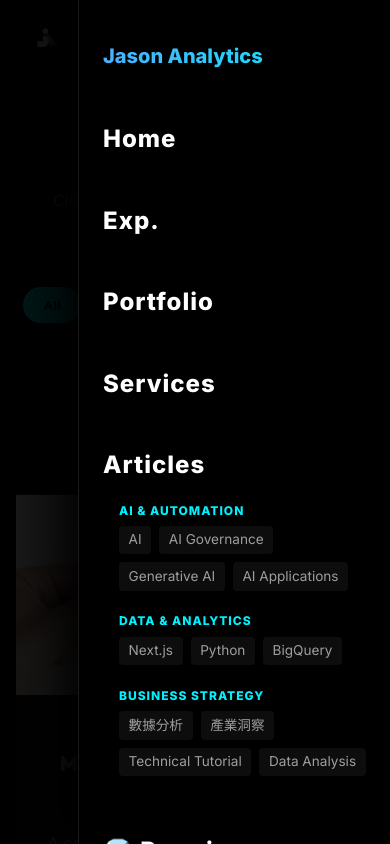
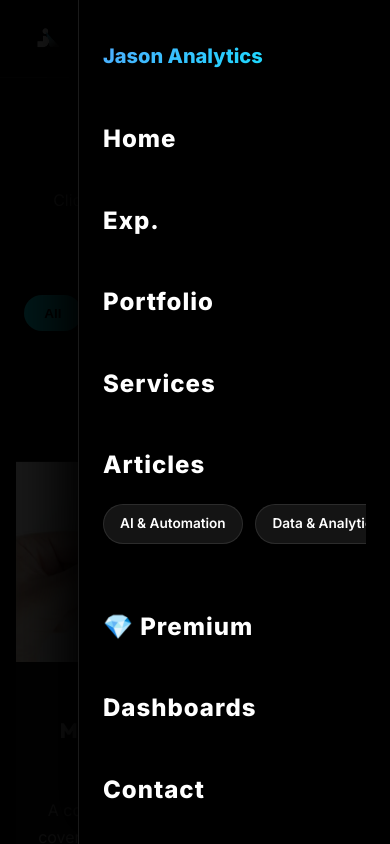
Before and after one commit to ds-jason-tsai/jason-by-tsai-portfolio, a Next.js app: page /en/portfolio in a window 390 px wide. Both pictures are taken after a click on the button "Toggle menu". Shown: the top 844 px of the page. Built offline with nearby package versions, Linux system fonts and the light colour scheme.

Commit message:
style: redesign mobile navigation and article category bars for better UX

```diff
--- a/app/[lang]/components/MobileNav.tsx
+++ b/app/[lang]/components/MobileNav.tsx
@@ -91,7 +91,7 @@ export default function MobileNav({
           {navLinks.map((link) => (
             <div key={link.href}>
               {link.href.includes('/articles') ? (
-                <div className="mobile-articles-section">
+                <div className="mobile-articles-section" style={{ marginBottom: '2rem' }}>
                   <Link
                     href={link.href}
                     className={pathname === link.href ? 'active' : ''}
@@ -102,40 +102,64 @@ export default function MobileNav({
                       fontWeight: '800',
                       textDecoration: 'none',
                       display: 'block',
-                      marginBottom: '1rem',
+                      marginBottom: '1.2rem',
                       letterSpacing: '1px'
                     }}
                   >
                     {link.label}
                   </Link>
-                  <div className="mobile-tags-nested" style={{ paddingLeft: '1rem', marginBottom: '1.5rem', display: 'flex', flexDirection: 'column', gap: '0.8rem' }}>
-                    {Object.values(categories || {}).map((cat: any) => (
-                      <div key={cat.label} style={{ marginBottom: '0.5rem' }}>
-                        <span style={{ fontSize: '0.75rem', color: 'var(--accent-color)', textTransform: 'uppercase', letterSpacing: '1px', fontWeight: 'bold', display: 'block', marginBottom: '0.4rem' }}>
-                          {cat.label}
-                        </span>
-                        <div style={{ display: 'flex', flexWrap: 'wrap', gap: '0.5rem' }}>
-                          {cat.tags.slice(0, 4).map((tag: string) => (
+
+                  {/* Compact Horizontal Category Scroll inside Drawer */}
+                  <div className="drawer-category-scroll" style={{
+                    display: 'flex',
+                    gap: '0.8rem',
+                    overflowX: 'auto',
+                    paddingBottom: '0.5rem',
+                    msOverflowStyle: 'none',
+                    scrollbarWidth: 'none',
+                    WebkitOverflowScrolling: 'touch'
+                  }}>
+                    {Object.entries(categories || {}).map(([key, cat]: [string, any]) => (
                       <Link
-                              key={tag}
-                              href={`/${lang}/articles#${tag}`}
+                        key={key}
+                        href={`/${lang}/articles#${cat.tags[0] || ''}`}
                         onClick={() => setIsOpen(false)}
                         style={{
                           fontSize: '0.85rem',
-                                color: 'rgba(255,255,255,0.6)',
+                          color: '#fff',
                           textDecoration: 'none',
-                                background: 'rgba(255,255,255,0.05)',
-                                padding: '0.2rem 0.6rem',
-                                borderRadius: '4px'
+                          background: 'rgba(255,255,255,0.08)',
+                          padding: '0.5rem 1rem',
+                          borderRadius: '50px',
+                          whiteSpace: 'nowrap',
+                          border: '1px solid rgba(255,255,255,0.1)',
+                          fontWeight: '600'
                         }}
                       >
-                              {tag}
+                        {cat.label}
                       </Link>
                     ))}
+                    <Link
+                      href={`/${lang}/articles`}
+                      onClick={() => setIsOpen(false)}
+                      style={{
+                        fontSize: '0.85rem',
+                        color: 'var(--accent-color)',
+                        textDecoration: 'none',
+                        background: 'rgba(0, 242, 254, 0.1)',
+                        padding: '0.5rem 1rem',
+                        borderRadius: '50px',
+                        whiteSpace: 'nowrap',
+                        border: '1px solid rgba(0, 242, 254, 0.2)',
+                        fontWeight: '800'
+                      }}
+                    >
+                      {lang === 'zh' ? '查看全部 »' : (lang === 'ja' ? 'すべて見る »' : 'View All »')}
+                    </Link>
                   </div>
-                      </div>
-                    ))}
-                  </div>
+                  <style jsx>{`
+                    .drawer-category-scroll::-webkit-scrollbar { display: none; }
+                  `}</style>
                 </div>
               ) : (
                 <Link
--- a/components/PortfolioClient.tsx
+++ b/components/PortfolioClient.tsx
@@ -88,8 +88,21 @@ export default function PortfolioClient({ projects, lang, t }: { projects: any[]
   return (
     <div className="portfolio-client-container" style={{ maxWidth: '1400px', margin: '0 auto', display: 'flex', flexDirection: 'column', alignItems: 'center' }}>
 
-      {/* Category Tabs */}
-      <div style={{ display: 'flex', justifyContent: 'center', gap: '0.8rem', marginBottom: isMobile ? '2rem' : '4rem', flexWrap: 'wrap' }}>
+      {/* Category Tabs - Horizontal Scroll for Mobile Consistency */}
+      <div className="category-bar-wrapper" style={{ display: 'flex', justifyContent: 'center', gap: '0.8rem', marginBottom: isMobile ? '2rem' : '4rem', width: '100%' }}>
+        <div className="category-scroll-container" style={{
+          display: 'flex',
+          gap: '0.8rem',
+          overflowX: 'auto',
+          padding: '0.5rem',
+          scrollbarWidth: 'none',
+          msOverflowStyle: 'none',
+          WebkitOverflowScrolling: 'touch',
+          justifyContent: isMobile ? 'flex-start' : 'center',
+          width: isMobile ? '100%' : 'auto',
+          maskImage: isMobile ? 'linear-gradient(to right, black 85%, transparent 100%)' : 'none',
+          WebkitMaskImage: isMobile ? 'linear-gradient(to right, black 85%, transparent 100%)' : 'none'
+        }}>
           {categories.map((cat) => (
             <button
               key={cat}
@@ -103,13 +116,16 @@ export default function PortfolioClient({ projects, lang, t }: { projects: any[]
                 fontSize: '1rem',
                 fontWeight: activeCategory === cat ? '800' : '500',
                 cursor: 'pointer',
-              transition: 'all 0.3s cubic-bezier(0.4, 0, 0.2, 1)'
+                transition: 'all 0.3s cubic-bezier(0.4, 0, 0.2, 1)',
+                whiteSpace: 'nowrap',
+                flexShrink: 0
               }}
               className="category-btn fade-in"
             >
               {catLabels[cat]}
             </button>
           ))}
+        </div>
       </div>
 
       {/* Mobile Navigation Buttons Moved to Top Area */}
@@ -246,6 +262,7 @@ export default function PortfolioClient({ projects, lang, t }: { projects: any[]
           box-shadow: 0 0 20px rgba(0, 242, 254, 0.2);
           transform: scale(1.05);
         }
+        .category-scroll-container::-webkit-scrollbar { display: none; }
         .carousel-nav-btn {
           position: absolute;
           top: 40%;
```
Also changed, not shown: components/ArticleListClient.tsx (+24 -36 lines), components/ReportsClient.tsx (+21 -3 lines). Lines whose indentation alone changed are shown as unchanged.
